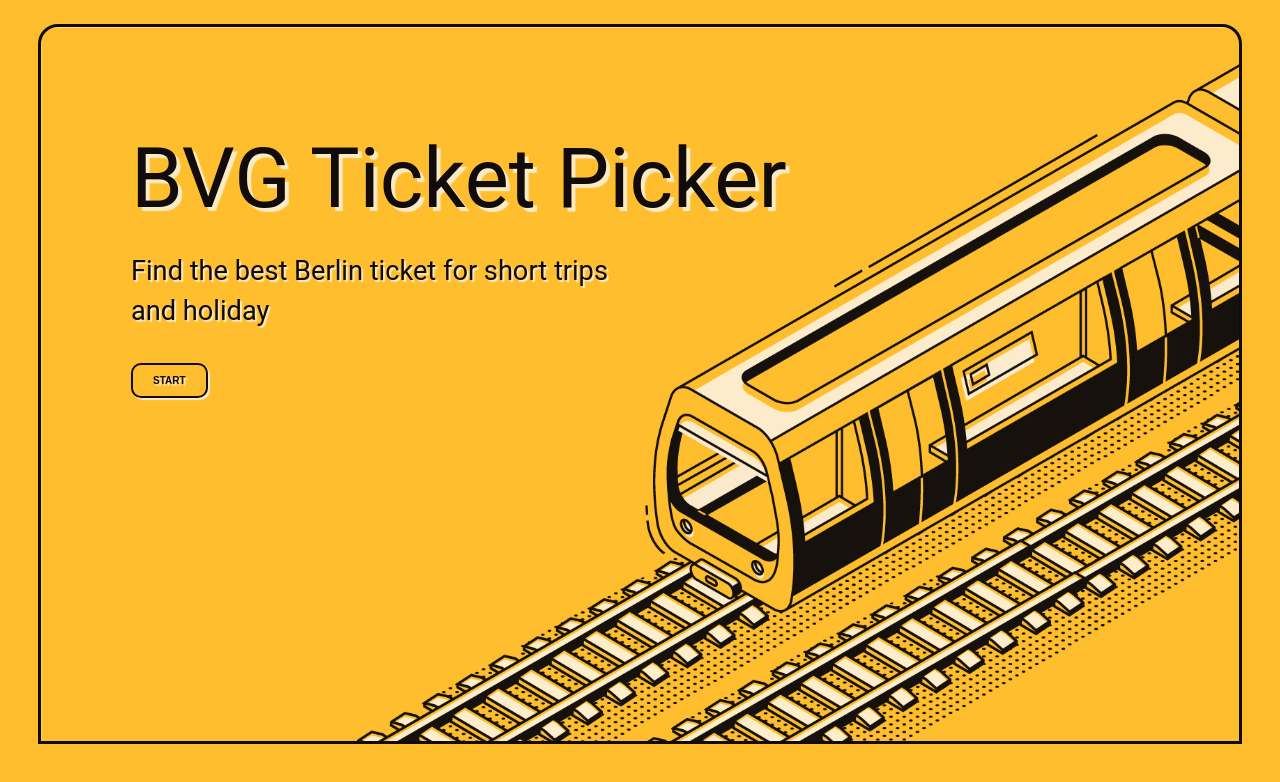
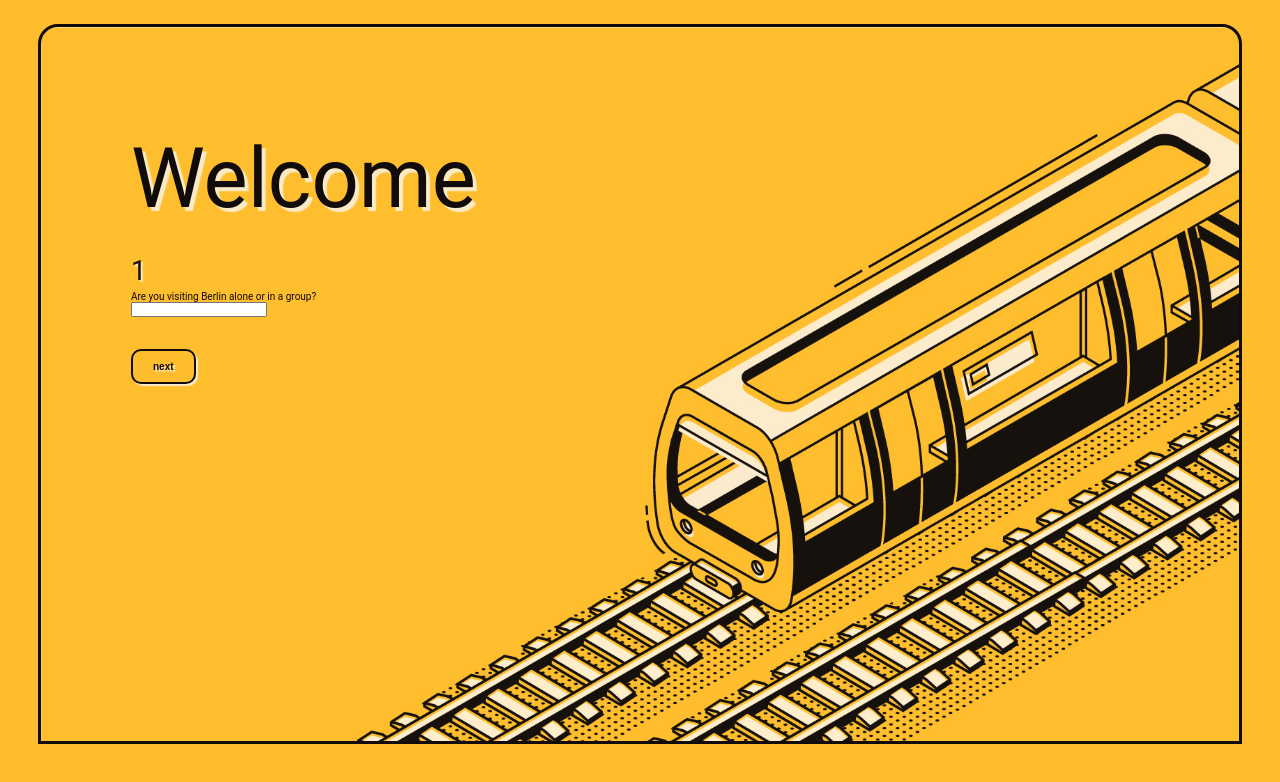
Before and after one commit to Jeff-Moraes/BVG-Ticket-Picker, a React (Create React App) app: page / in a window 1280 px wide. Both pictures are taken after a click on the button "START". Shown: the top 782 px of the page. Built offline with nearby package versions, Linux system fonts and the light colour scheme.

Commit message:
Created Questions component

```diff
--- a/src/App.tsx
+++ b/src/App.tsx
@@ -1,11 +1,26 @@
-import React from 'react';
+import React, { useState } from 'react';
 
-import Header from './components/Header'
+import Header from './components/Header/index.js';
+import Questions from './components/Questions/index.js';
 
 function App() {
+  const [name, setName] = useState("");
+  const [questionIndex, setQuestionIndex] = useState(null);
+
   return (
     <>
-      <Header />
+      {questionIndex === null
+        ? <Header
+          name={name}
+          setName={setName}
+          setQuestionIndex={setQuestionIndex}
+        />
+        : <Questions
+          name={name}
+          questionIndex={questionIndex}
+          setQuestionIndex={setQuestionIndex}
+        />
+      }
     </>
   );
 }
--- /dev/null
+++ b/src/assets/questions.ts
@@ -0,0 +1,31 @@
+const questions = [
+  {
+    question: "Are you visiting Berlin alone or in a group?",
+    key: "persons",
+    type: "number",
+  },
+  {
+    question: "How long are planning on staying in the city?",
+    key: "days",
+    type: "number",
+  },
+  {
+    question: "How many rides are you planning to have in a day?",
+    key: "rides",
+    type: "number",
+  },
+  {
+    question: "Which zones of Berlin are you going to visit?",
+    options: ["AB", "BC", "ABC"],
+    key: "zone",
+    type: "text",
+  },
+  {
+    question: "Are the rides going to be short?",
+    info: 'up to 3 stations on the S-Bahn or U-Bahn or 6 stations on trams and buses',
+    key: "short",
+    type: "checkbox",
+  },
+];
+
+export default questions;
--- /dev/null
+++ b/src/components/Header/index.js
@@ -0,0 +1,16 @@
+import React from 'react'
+
+import {HeaderContainer} from './styles';
+
+export default function Header({name, setName, setQuestionIndex}) {
+  return (
+    <HeaderContainer>
+      <h1>BVG Ticket Picker</h1>
+      <h2>Find the best Berlin ticket for short trips and holiday</h2>
+      <div>
+        <input type="text" value={name} onChange={(event) => setName(event?.target.value)}/>
+        <button onClick={() => setQuestionIndex(0)}>START</button>
+      </div>
+    </HeaderContainer>
+  )
+}
--- a/src/components/Header/index.tsx
+++ /dev/null
@@ -1,13 +0,0 @@
-import React from 'react'
-
-import {HeaderContainer} from './styles';
-
-export default function Header() {
-  return (
-    <HeaderContainer>
-      <h1>BVG Ticket Picker</h1>
-      <h2>Find the best Berlin ticket for short trips and holiday</h2>
-      <button>START</button>
-    </HeaderContainer>
-  )
-}
--- /dev/null
+++ b/src/components/Questions/index.js
@@ -0,0 +1,55 @@
+import React, { useState } from 'react'
+
+import questions from '../../assets/questions';
+import {QuestionsContainer} from './styles';
+
+export default function Questions({name, questionIndex, setQuestionIndex}) {
+  const [query, setQuery] = useState({});
+
+  const handleChange = (key, event) => {
+    const { name, value } = event.target;
+    setQuery({...query, [name]: value})
+  }
+
+  const handleNextQuestion = () => {
+    setQuestionIndex(questionIndex+1);
+  }
+
+  const handleSubmitForm = (event) => {
+    event.preventDefault();
+    console.log("handleSubmitForm")
+  }
+
+  return (
+    <QuestionsContainer>
+      <h1>Welcome {name}</h1>
+      <form onSubmit={handleSubmitForm}>
+        {questions.map(({question, options, info, key, type}, index) => (
+          questionIndex === index && (
+          <div key={key}>
+            <h2>{index+1}</h2>
+            <div>
+              <h3>{question}</h3>
+              {options ? (
+                <select name={key} id={key}>
+                  {options.map(option => (
+                    <option key={option} name={key} value={query[key]} onChange={(event) => handleChange(key, event)}>{option}</option>
+                  ))}
+                </select>
+              ) : (
+                <>
+                  <input type={type} name={key} value={query[key]} onChange={(event) => handleChange(key, event)}/>
+                  {info && <span>{info}</span>}
+                </>
+              )}
+              {index < questions.length-1
+                ? <button type="button" onClick={handleNextQuestion}>next</button>
+                : <button type="submit">finish</button>
+              }
+            </div>
+          </div>
+        )))}
+      </form>
+    </QuestionsContainer>
+  )
+}
--- /dev/null
+++ b/src/components/Questions/styles.ts
@@ -0,0 +1,59 @@
+import styled from 'styled-components';
+
+import { secondaryColor, lightColor, darkColor } from '../../styles/colors';
+import headerBackgroundImg from '../../assets/images/header-background.jpg';
+
+export const QuestionsContainer = styled.div`
+  height: 90vh;
+  width: 94vw;
+  background-image: url(${headerBackgroundImg});
+  background-size: cover;
+
+  margin: 3vh 3vw 0 3vw;
+  border: 3px solid ${darkColor};
+  border-radius: 20px 20px 0 0;
+
+  padding: 14vh 7vw 7vh 7vw;
+
+  h1 {
+    font-size: 5.2rem;
+    color: ${darkColor};
+
+    text-shadow: 4px 4px 1px ${lightColor};
+    line-height: 5rem;
+  }
+
+  h2 {
+    font-size: 1.7rem;
+    color: ${darkColor};
+
+    text-shadow: 2px 2px 1px ${lightColor};
+    line-height: 2.5rem;
+    padding-top: 2rem;
+    width: 40vw;
+  }
+
+  button {
+    background-color: ${secondaryColor};
+    display: block;
+    margin-top: 2rem;
+    padding: 10px 20px;
+
+    color: ${darkColor};
+    font-weight: 600;
+    text-decoration: none;
+    text-shadow: 2px 2px 1px ${lightColor};
+
+    border: 2px solid ${darkColor};
+    border-radius: 10px;
+    box-shadow: 2px 2px 1px ${lightColor};
+
+    transition: box-shadow 0.5s, text-shadow 0.5s, padding-left 0.5s;
+
+    &:hover {
+      padding-left: 40px;
+      box-shadow: 3px 3px 2px ${lightColor};
+      text-shadow: 3px 3px 2px ${lightColor};
+    }
+  }
+`;
```
